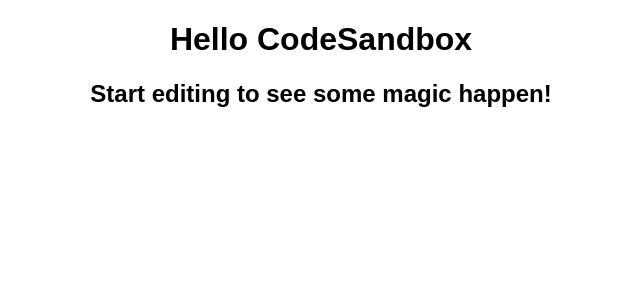
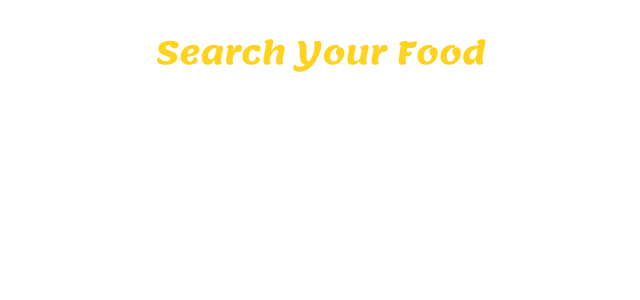
Before and after one commit to zaferozzcan/Food-Recipe-App, a React (Create React App) app: page / in a window 1280 px wide. Shown: the top 300 px of the page, without its empty margins (319-959 px from the left). Built offline with nearby package versions, Linux system fonts and the light colour scheme.

Commit message:
Initial Commit

```diff
--- a/package.json
+++ b/package.json
@@ -8,6 +8,7 @@
   ],
   "main": "src/index.js",
   "dependencies": {
+    "axios": "0.19.2",
     "react": "16.12.0",
     "react-dom": "16.12.0",
     "react-scripts": "3.0.1"
--- a/public/index.html
+++ b/public/index.html
@@ -1,16 +1,18 @@
 <!DOCTYPE html>
 <html lang="en">
-
   <head>
-	<meta charset="utf-8">
-	<meta name="viewport" content="width=device-width, initial-scale=1, shrink-to-fit=no">
-	<meta name="theme-color" content="#000000">
+    <meta charset="utf-8" />
+    <meta
+      name="viewport"
+      content="width=device-width, initial-scale=1, shrink-to-fit=no"
+    />
+    <meta name="theme-color" content="#000000" />
     <!--
       manifest.json provides metadata used when your web app is added to the
       homescreen on Android. See https://developers.google.com/web/fundamentals/engage-and-retain/web-app-manifest/
     -->
-	<link rel="manifest" href="%PUBLIC_URL%/manifest.json">
-	<link rel="shortcut icon" href="%PUBLIC_URL%/favicon.ico">
+    <link rel="manifest" href="%PUBLIC_URL%/manifest.json" />
+    <link rel="shortcut icon" href="%PUBLIC_URL%/favicon.ico" />
     <!--
       Notice the use of %PUBLIC_URL% in the tags above.
       It will be replaced with the URL of the `public` folder during the build.
@@ -21,6 +23,11 @@
       Learn how to configure a non-root public URL by running `npm run build`.
     -->
     <title>React App</title>
+    <link
+      href="https://fonts.googleapis.com/css2?family=Lemonada:wght@700&display=swap"
+      rel="stylesheet"
+    />
+    <link rel="stylesheet" href="styles.css" />
   </head>
 
   <body>
@@ -39,5 +46,4 @@
       To create a production bundle, use `npm run build` or `yarn build`.
     -->
   </body>
-
 </html>
--- /dev/null
+++ b/public/styles.css
@@ -0,0 +1,5 @@
+.App {
+  color: #ffd31d;
+  font-family: "Lemonada", cursive;
+  text-align: center;
+}
--- a/src/App.js
+++ b/src/App.js
@@ -1,11 +1,9 @@
 import React from "react";
-import "./styles.css";
 
 export default function App() {
   return (
     <div className="App">
-      <h1>Hello CodeSandbox</h1>
-      <h2>Start editing to see some magic happen!</h2>
+      <h1>Search Your Food</h1>
     </div>
   );
 }
--- a/src/styles.css
+++ /dev/null
@@ -1,4 +0,0 @@
-.App {
-  font-family: sans-serif;
-  text-align: center;
-}
```
Lines whose indentation alone changed are shown as unchanged.
